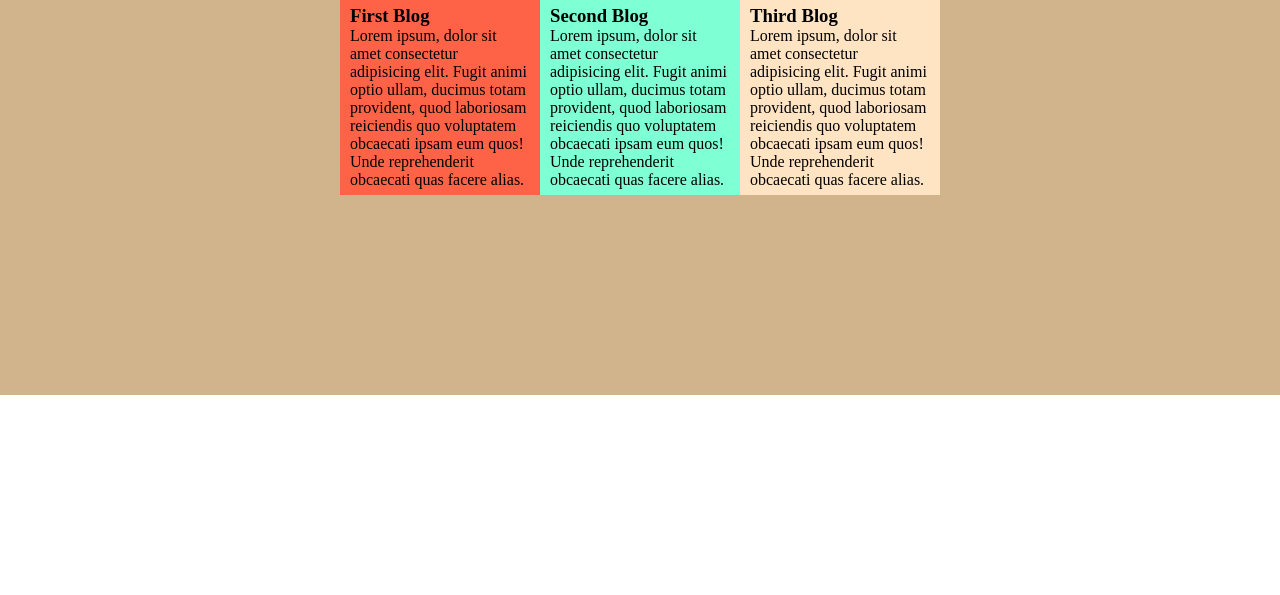
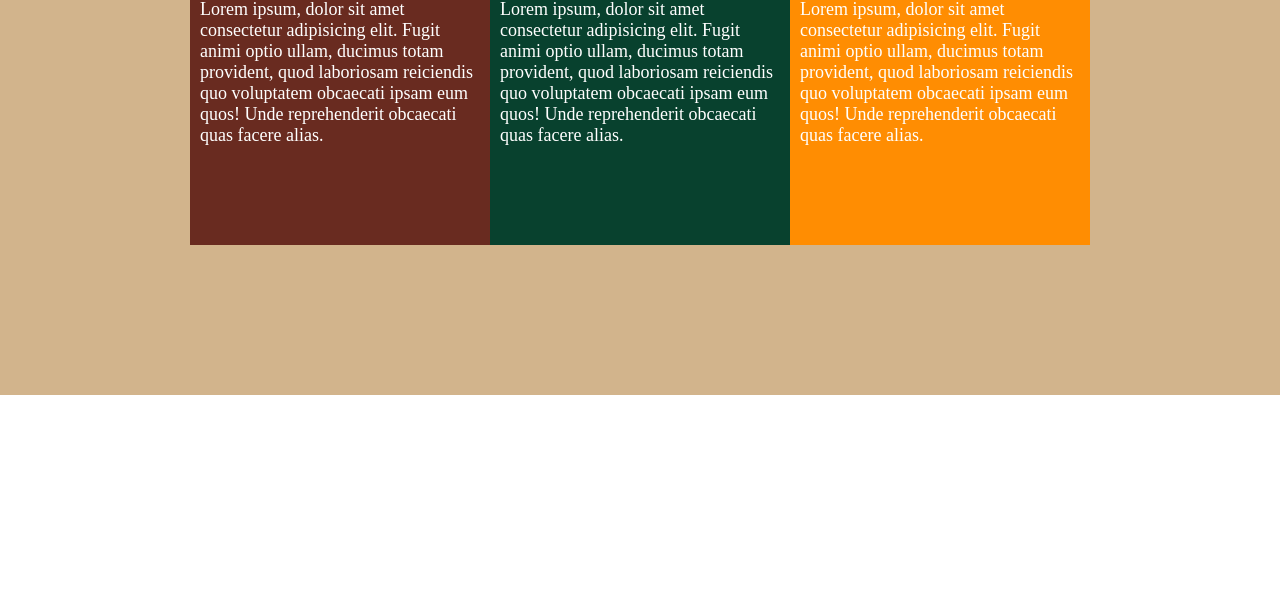
Before and after one commit to JoyDas2189/my-simple-website, a plain HTML site: page index.html in a window 1280 px wide. Shown: the part 205-800 px from the top of the page. Drawn offline with Linux system fonts and the light colour scheme.

Commit message:
design improvement

```diff
--- a/css/style.css
+++ b/css/style.css
@@ -9,23 +9,44 @@
     display: flex;
     justify-content: center;
     align-items: center;
-
 }
 .blog1{
-    background-color: tomato;
+    background-color: rgb(105, 43, 32);
     padding: 10px;
-    height: 200px;
-    width: 200px;
+    height: 300px;
+    width: 300px;
+    font-size: large;
+    color: white;
+}
+.blog1 h3 {
+    font-size: 30px;
+    text-align: center;
+    margin-bottom: 10px;
 }
 .blog2 {
-    background-color: aquamarine;
+    background-color: rgb(8, 65, 46);
     padding: 10px;
-    height: 200px;
-    width: 200px;
+    height: 300px;
+    width: 300px;
+    font-size: large;
+    color: white;
+}
+.blog2 h3 {
+    font-size: 30px;
+    text-align: center;
+    margin-bottom: 10px;
 }
 .blog3 {
-    background-color:bisque;
+    background-color:rgb(255, 141, 2);
     padding: 10px;
-    height: 200px;
-    width: 200px;
+    height: 300px;
+    width: 300px;
+    font-size: large;
+    color: white;
 }
+
+.blog3 h3 {
+    font-size: 30px;
+    text-align: center;
+    margin-bottom: 10px;
+}
```
